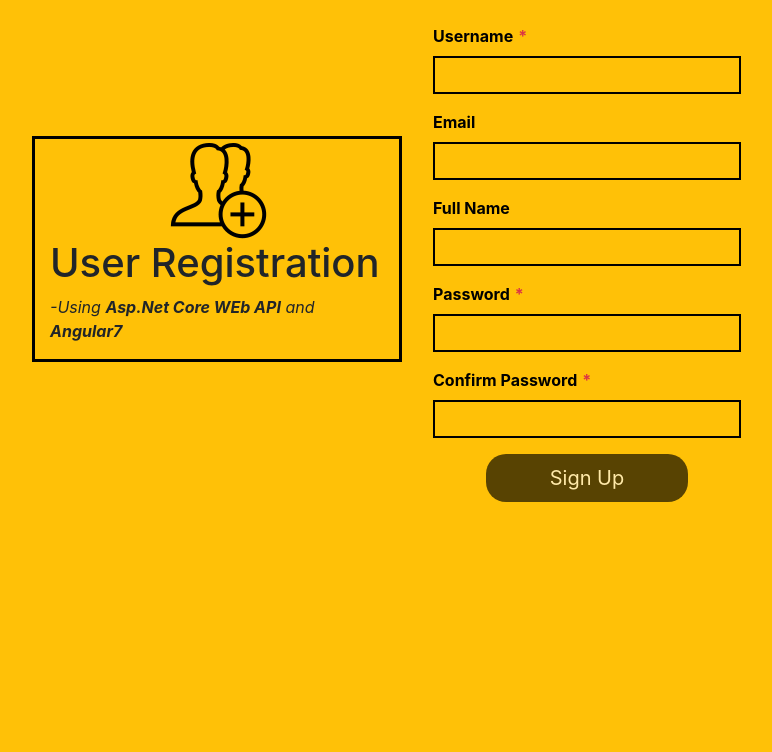
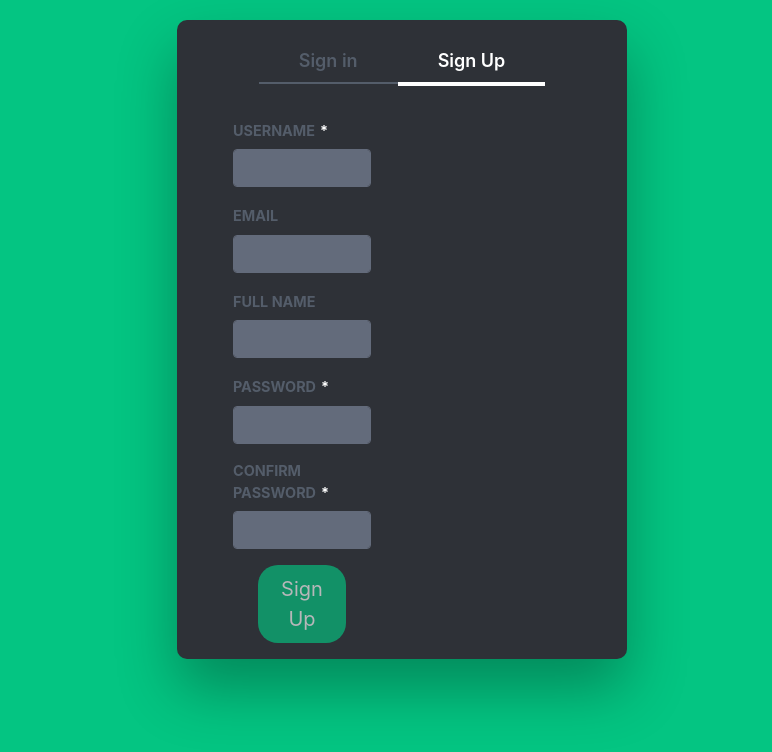
Before and after one commit to Sharky28/Reg-Form-Basic, an Angular app in the folder Angular7/: page /user/registration in a window 1280 px wide. Shown: the top 752 px of the page, without its empty margins (238-1010 px from the left). Built offline with nearby package versions, Linux system fonts and the light colour scheme.

Commit message:
added html form for login , changed look

```diff
--- a/Angular7/src/app/app-routing.module.ts
+++ b/Angular7/src/app/app-routing.module.ts
@@ -2,13 +2,16 @@
 import { Routes, RouterModule } from '@angular/router';
 import { UserComponent } from './user/user.component';
 import { RegistrationComponent } from './user/registration/registration.component';
+import { LoginComponent } from './user/login/login.component';
 
 const routes: Routes = [
   {path:'',redirectTo:'/user/registration',pathMatch:'full'},
   {
     path: 'user', component: UserComponent,
     children: [
-      { path: 'registration', component: RegistrationComponent }
+      { path: 'registration', component: RegistrationComponent },
+      { path: 'login', component: LoginComponent }
+
     ]
   }
 ];
--- a/Angular7/src/app/app.module.ts
+++ b/Angular7/src/app/app.module.ts
@@ -1,6 +1,6 @@
 import { BrowserModule } from '@angular/platform-browser';
 import { NgModule } from '@angular/core';
-import { ReactiveFormsModule} from '@angular/forms';
+import { ReactiveFormsModule,FormsModule} from '@angular/forms';
 import {HttpClientModule} from '@angular/common/http';
 
 import {ToastrModule} from 'ngx-toastr';
@@ -10,12 +10,14 @@
 import { BrowserAnimationsModule } from '@angular/platform-browser/animations';
 import { RegistrationComponent } from './user/registration/registration.component';
 import { UserService } from './shared/user.service';
+import { LoginComponent } from './user/login/login.component';
 
 @NgModule({
   declarations: [
     AppComponent,
     UserComponent,
-    RegistrationComponent
+    RegistrationComponent,
+    LoginComponent
   ],
   imports: [
     BrowserModule,
@@ -23,7 +25,8 @@
     ReactiveFormsModule,
     HttpClientModule,
     BrowserAnimationsModule,
-    ToastrModule.forRoot()
+    ToastrModule.forRoot(),
+    FormsModule
   ],
   providers: [UserService],
   bootstrap: [AppComponent]
--- /dev/null
+++ b/Angular7/src/app/user/login/login.component.html
@@ -0,0 +1,16 @@
+<img src ="/assets/img/single_user.png" class ="mx-auto d-block" >
+<form #form="ngForm" class ="mb-4" autocomplete="off">
+  <div class="form-group">
+    <label>Username</label>
+    <input class="form-control" #Username ="ngModel" name ="UserName" [(ngModel)] = formModel.UserName required>
+  </div>
+  <div class="form-group">
+    <label>Password</label>
+    <input type ="password"class="form-control"  #Password ="ngModel" name ="Password" [(ngModel)] = formModel.Password required>
+  </div>
+  <div class="form-row">
+    <div class="form-group col-md-8 offset-md-2">
+      <button type="submit" class="btn btn-lg btn-block" [disabled] ="form.invalid">Login</button>
+    </div>
+  </div>
+</form>
--- /dev/null
+++ b/Angular7/src/app/user/login/login.component.ts
@@ -0,0 +1,18 @@
+import { Component, OnInit } from '@angular/core';
+
+@Component({
+  selector: 'app-login',
+  templateUrl: './login.component.html',
+  styles: []
+})
+export class LoginComponent implements OnInit {
+formModel={
+  UserName:'',
+  Password:''
+}
+  constructor() { }
+
+  ngOnInit() {
+  }
+
+}
--- a/Angular7/src/app/user/registration/registration.component.html
+++ b/Angular7/src/app/user/registration/registration.component.html
@@ -1,6 +1,6 @@
 
 <div class="row mt-4">
-  <div class="col-md-6">
+  <!-- <div class="col-md-6">
     <div class="row" style = "height: 450px;">
     <div class="col-md-12 my-auto side-header">
       <img src="/assets/img/add_user.png" class="mx-auto d-block">
@@ -8,7 +8,7 @@
       <p><em>-Using <strong>Asp.Net Core WEb API</strong> and <strong>Angular7</strong></em></p>
     </div>
   </div>
-</div>
+</div> -->
   <div class="col-md-6">
 <form [formGroup]= service.formModel autocomplete="off" (submit)="onSubmit()">
   <div class="form-group required">
--- a/Angular7/src/app/user/user.component.html
+++ b/Angular7/src/app/user/user.component.html
@@ -1,5 +1,13 @@
-<div class="container">
-  <div class="col-md-8 offset-2">
-    <router-outlet></router-outlet>
+<div class="wrapper">
+  <div class="wrapped-div">
+    <div class="tab-header">
+      <h2 routerLink="/user/login" routerLinkActive ="active">Sign in</h2>
+      <h2 routerLink="/user/registration" routerLinkActive ="active">Sign Up</h2>
+    </div>
+    <div class="row">
+      <div class="col-md-10 offset-md-1">
+        <router-outlet></router-outlet>
+      </div>
+    </div>
   </div>
 </div>
--- a/Angular7/src/styles.css
+++ b/Angular7/src/styles.css
@@ -1,46 +1,95 @@
+/* You can add global styles to this file, and also import other style files */
 body{
-    background-color: #ffc107;;
+    background-color: #04c582;;
 }
 
 input.form-control,input.form-control:focus{
-    background-color: #ffc107;
-    color: black;
-    border-color: black;
-    border-radius: 0px;
-    border-width: 2px;
+    background-color: #636b7b;
+    color: #fff;
+    border: 1px solid #636b7b;
+
 }
 
 input.form-control:focus{
     box-shadow: none;
-    border-bottom-color: black;
 }
 
 button[type=submit].btn{
     border-radius: 20px;
-    background-color: #000;
+    background-color: #04c582;
     color: #fff;
 }
 
-div.form-group label{
-    color: black;
-    font-weight: bold;
+div.form-group label:not(.text-danger){
+    color: #545d6a;
+    font-weight: 700;
 }
 
 div.form-group.required>label:first-child:after{
     content:'*';
-    color: #dc3545;
-	padding-left: 5px;
+    color: #fff;
+    padding-left: 5px;
 }
 
 #toast-container > div {
     opacity:1;
 }
 
+.wrapper {
+    display: flex;
+    align-items: center;
+    flex-direction: column;
+    justify-content: center;
+    width: 100%;
+    padding: 20px;
+  }
 
-form{
-    margin: 0px 16px;
+  .wrapped-div {
+    -webkit-border-radius: 10px 10px 10px 10px;
+    border-radius: 10px 10px 10px 10px;
+    background: #2e3137;
+    padding: 30px;
+    width: 90%;
+    max-width: 450px;
+    position: relative;
+    padding: 0px;
+    -webkit-box-shadow: 0 30px 60px 0 rgba(0,0,0,0.3);
+    box-shadow: 0 30px 60px 0 rgba(0,0,0,0.3);
+  }
+
+  /* Tabs */
+.tab-header{
+    text-align: center;
 }
 
-div.side-header{
-    border:3px solid black;
-}
+  .tab-header h2.active {
+    color: #fff;
+    border-bottom: 4px solid #fff;
+  }
+
+  .tab-header h2 {
+    text-align: center;
+    font-size: 18px;
+    font-weight: 600;
+    display:inline-block;
+    padding: 30px 40px 10px 40px;
+    cursor: pointer;
+    color: #545d6a;
+    border-bottom: 2px solid #545d6a;
+  }
+
+  .tab-header h2:focus {
+      outline: none;
+  }
+
+  form{
+      margin: 0px 16px;
+  }
+
+ div.form-group input.invalid{
+    border: 1px solid #dc3545;
+ }
+ div.form-group label:first-child{
+    text-transform: uppercase;
+    font-size: 0.9rem;
+ }
```
Also changed, not shown: Angular7/src/appStructure.txt, Angular7/src/assets/img/single_user.png (added).
